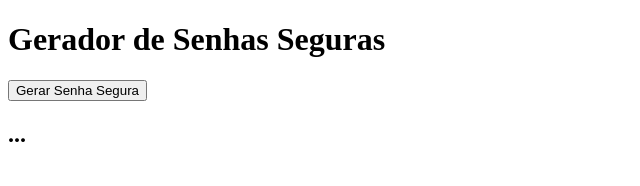
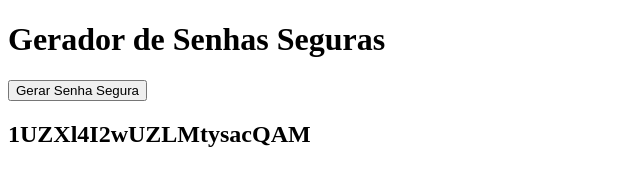
Before and after one commit to arthuurcordeiro/Gerador-de-Senhas-Seguro, a website built with Vite: page index.html in a window 1280 px wide. Both pictures are taken after a click on the button "Gerar Senha Segura". Shown: the whole page, without its empty margins (0-640 px from the left). Built offline with nearby package versions, Linux system fonts and the light colour scheme.

```diff
--- a/src/index.html
+++ b/index.html
@@ -10,7 +10,6 @@
   <h1>Gerador de Senhas Seguras</h1>
   <button>Gerar Senha Segura</button>
   <h2>...</h2>
-  <script src="/src/main.js"
- type="module"></script>
+  <script type="module" src="./src/main.js"></script>
 </body>
 </html>
--- a/src/main.js
+++ b/src/main.js
@@ -1 +1,9 @@
-console.log("Hello World!");
+import { nanoid } from 'nanoid';
+
+const passwordBtnEl = document.querySelector('button');
+const displayPasswordEl = document.querySelector('h2');
+
+passwordBtnEl.addEventListener('click', () => {
+    const randomPassword = nanoid();
+    displayPasswordEl.innerHTML = randomPassword;
+});
```
Also changed, not shown: package.json (+13 -2 lines), .eslintrc.json (added), dist/index.html (added), 4 other files.
